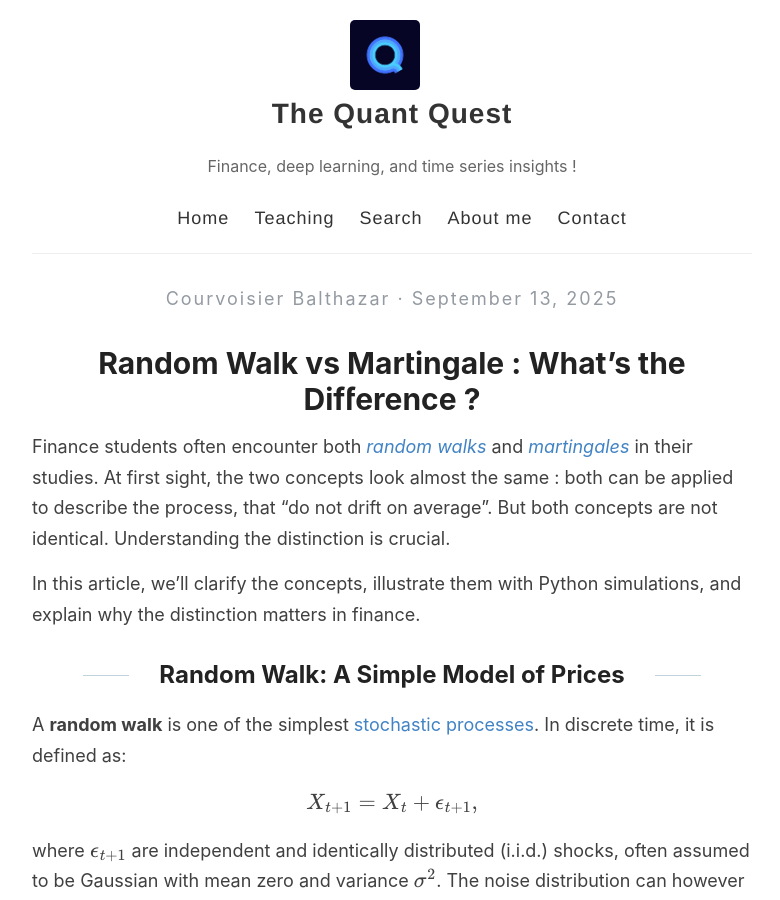
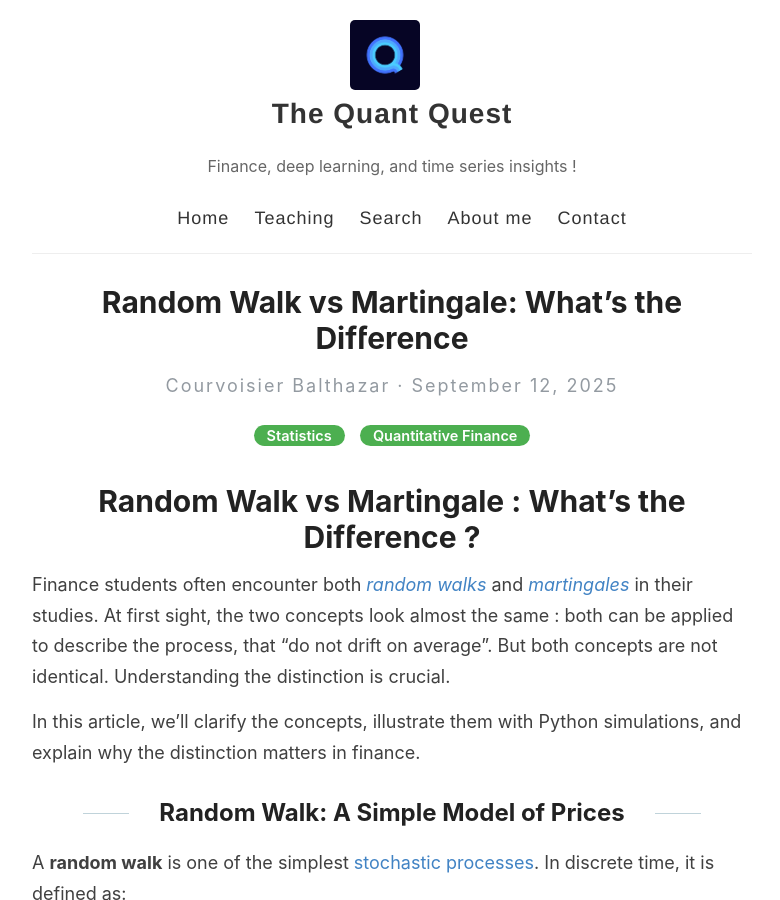
Before and after one commit to Zaltarba/blog, a Jekyll site: the page built from _posts/2025-09-12-RandomWalkvsMartinge.md, in a window 1280 px wide and 900 px high. Shown: the whole window, without its empty margins (248-1028 px from the left). Built offline with Jekyll 4.4.1, drawn with Linux system fonts in a browser that asks for light colours; our own code applies the rules of GitHub Pages for plain Markdown files; formulas are drawn with MathJax 3; comment, search, counter and statistics services are not loaded.

Commit message:
Update 2025-09-12-RandomWalkvsMartinge.md

```diff
--- a/_posts/2025-09-12-RandomWalkvsMartinge.md
+++ b/_posts/2025-09-12-RandomWalkvsMartinge.md
@@ -1,8 +1,8 @@
 ---
 layout: post
-title: Random Walk vs Martingale : What’s the Difference
+title: "Random Walk vs Martingale: What’s the Difference"
 categories: [Statistics, Quantitative Finance, ]
-excerpt: Random Walk vs Martingale : Learn the key differences, financial applications, and Python examples behind two core concepts in asset pricing.
+excerpt: "Random Walk vs Martingale: Learn the key differences, financial applications, and Python examples behind two core concepts in asset pricing."
 image: /thumbnails/RandomWalkvsMartingale.jpeg
 hidden: False
 tags: [random walk vs martingale, difference between random walk and martingale, martingale finance explained, random walk stock prices, risk neutral measure in finance, stochastic discount factor tutorial, radon nikodym derivative finance, martingale vs random walk in asset pricing, martingale property in economics, python simulation random walk]
```
